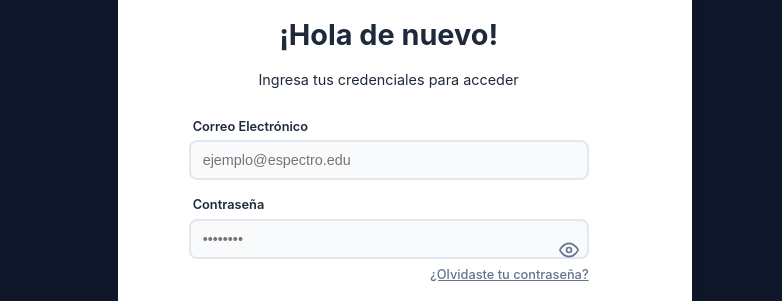
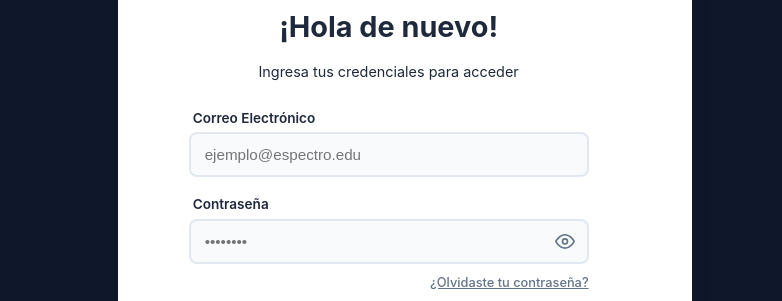
Before and after one commit to missaelvg/EspectroEduOficial, a website: page index.html in a window 1280 px wide. Shown: the part 190-491 px from the top of the page, 498-1280 px from the left. Drawn offline with Linux system fonts and the light colour scheme; no server answers.

Commit message:
Update styles.css

```diff
--- a/styles.css
+++ b/styles.css
@@ -1,4 +1,4 @@
-/* styles.css - Diseño Final Compacto y Elegante */
+/* styles.css - Diseño Final Compacto con Ojo Centrado */
 
 :root {
     /* Paleta de colores */
@@ -28,7 +28,7 @@ body {
     color: var(--text-main);
     margin: 0;
     padding: 0;
-    line-height: 1.4; /* Línea un poco más compacta */
+    line-height: 1.4;
     display: flex;
     flex-direction: column;
     min-height: 100vh;
@@ -72,10 +72,9 @@ body.login-page {
     display: flex;
     width: 100%;
     max-width: 1100px;
-    /* Ajuste automático de altura, pero centrado */
     height: auto;
     min-height: 600px;
-    max-height: 90vh; /* Limita la altura para evitar que se estire demasiado */
+    max-height: 90vh;
     background: white;
     border-radius: var(--radius-md);
     box-shadow: var(--shadow-md);
@@ -106,52 +105,65 @@ body.login-page {
     flex-direction: column;
     justify-content: center;
     align-items: center;
-    padding: 2rem; /* Menos padding */
+    padding: 2rem;
     background: white;
-    overflow-y: auto; /* Scroll interno si es necesario */
+    overflow-y: auto;
 }
 
 .form-card { width: 100%; max-width: 400px; }
 
-/* Títulos más compactos */
 .form-card h2 { margin-top: 0; margin-bottom: 5px; font-size: 1.8rem; text-align: center; color: var(--text-main); }
 .form-instruction { margin-bottom: 1.5rem; text-align: center; font-size: 0.9rem; }
 
-/* INPUTS COMPACTOS */
+/* INPUTS Y LABELS */
 input, select, textarea {
     width: 100%;
-    padding: 10px 12px; /* Menos relleno vertical */
+    padding: 12px 14px; /* Altura cómoda */
     margin-top: 4px;
-    margin-bottom: 12px; /* Menos espacio entre inputs */
+    margin-bottom: 15px;
     border: 2px solid #e2e8f0;
     border-radius: var(--radius-sm);
     background-color: #f8fafc;
-    font-size: 0.9rem;
+    font-size: 0.95rem;
     color: var(--text-main);
     transition: all 0.2s;
+    height: 45px; /* Altura fija para inputs */
 }
 input:focus, select:focus { outline: none; border-color: var(--primary-color); background-color: white; box-shadow: 0 4px 12px rgba(59, 130, 246, 0.1); }
-label { font-size: 0.8rem; font-weight: 600; color: var(--text-main); margin-left: 4px; margin-bottom:0; }
+label { font-size: 0.85rem; font-weight: 600; color: var(--text-main); margin-left: 4px; margin-bottom:0; }
 
-/* PASSWORD TOGGLE */
-.password-wrapper { position: relative; width: 100%; }
-.password-wrapper input { padding-right: 40px; margin-bottom: 12px; }
+/* --- ARREGLO DEFINITIVO DEL OJO --- */
+.password-wrapper {
+    position: relative;
+    width: 100%;
+    margin-bottom: 15px; /* El margen lo lleva el wrapper, no el input */
+}
+
+.password-wrapper input {
+    margin-bottom: 0; /* El input no debe empujar nada */
+    padding-right: 45px; /* Espacio para no tapar el texto */
+    width: 100%;
+}
+
 .toggle-password {
     position: absolute;
-    right: 10px;
-    top: 34px; /* Ajustado para el input más pequeño */
-    transform: translateY(-50%);
+    right: 12px;
+    top: 50%; /* Posición base: mitad del contenedor */
+    transform: translateY(-40%); /* Ajuste fino para centrar perfectamente */
+    /* Nota: Si el label está fuera del wrapper (como en tu HTML), top: 50% + translateY es lo correcto */
+
     cursor: pointer;
     color: var(--text-muted);
     display: flex;
     align-items: center;
-    height: 20px;
+    justify-content: center;
+    height: 24px;
+    width: 24px;
+    z-index: 10;
 }
 .toggle-password:hover { color: var(--primary-color); }
-/* Ajuste especial cuando no hay label arriba (confirmar contraseña) */
-label + .password-wrapper .toggle-password { top: 20px; transform: none; margin-top: 5px; }
 
-
+/* BOTONES */
 .btn-full { width: 100%; padding: 12px; font-size: 0.95rem; margin-top: 10px; background: linear-gradient(to bottom, #3b82f6, #2563eb); box-shadow: 0 4px 6px -1px rgba(59, 130, 246, 0.4); border-radius: var(--radius-sm); color: white; font-weight: 700; cursor: pointer; border: none; transition: all 0.2s; }
 .btn-full:hover { background: linear-gradient(to bottom, #2563eb, #1d4ed8); transform: translateY(-2px); }
 
@@ -177,7 +189,7 @@ button:hover:not(.btn-full), .btn:hover { background: var(--primary-hover); }
 .question p { font-weight: 700; margin-top:0; color: var(--brand-dark); font-size: 1rem; margin-bottom: 10px; }
 .option-label { display: flex; align-items: center; padding: 10px; margin-bottom: 6px; background: #f8fafc; border: 1px solid #e2e8f0; border-radius: 8px; cursor: pointer; font-size: 0.9rem; }
 .option-label:hover { background: #eff6ff; border-color: var(--primary-color); }
-.option-label input { margin: 0 10px 0 0; width: auto; margin-bottom: 0; }
+.option-label input { margin: 0 10px 0 0; width: auto; margin-bottom: 0; height: auto; } /* Fix para radios */
 
 .crossword-grid { padding: 10px; background: white; border-radius: 12px; border: 1px solid #e2e8f0; overflow-x: auto; }
 .crossword-grid td { width: 32px; height: 32px; border: 1px solid #cbd5e1; padding: 0; position: relative; }
```
